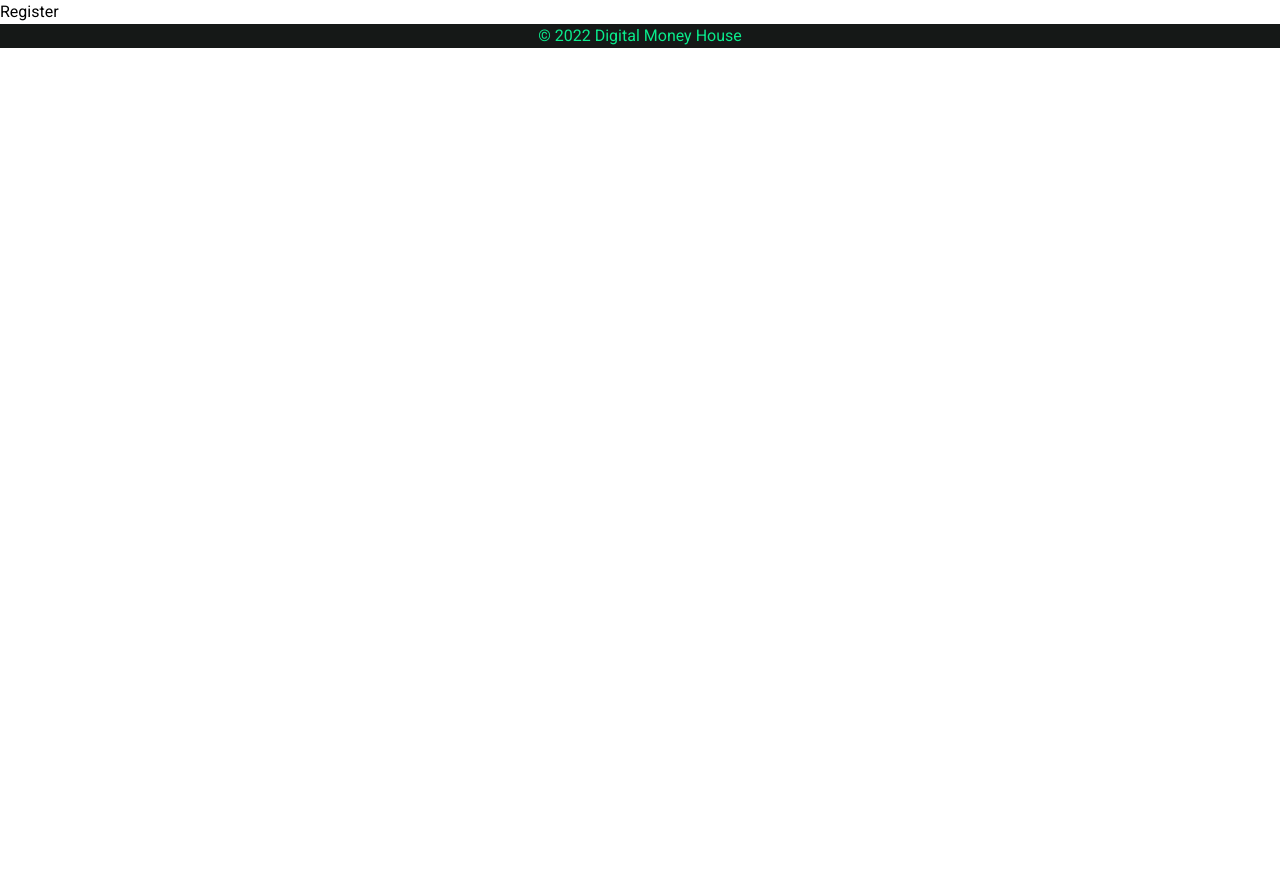
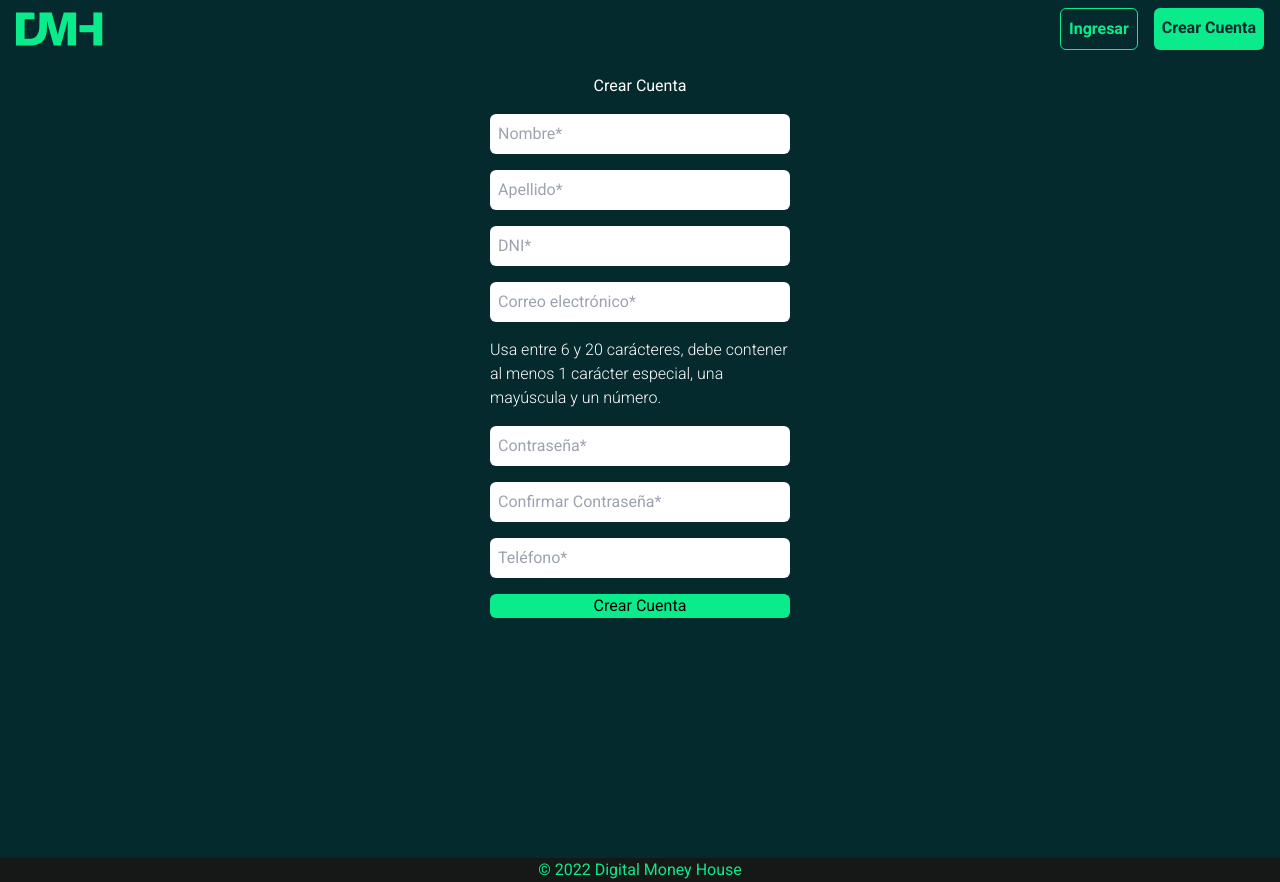
Before and after one commit to LuchoGiuliani/ProyectoFinalDH, a Next.js app: page /register in a window 1280 px wide. Before the commit the page ends 800 px from the top, so only its background shows below. Built offline with nearby package versions, Linux system fonts and the light colour scheme.

Commit message:
agregamos primeros pasos de registro

```diff
--- a/src/app/globals.css
+++ b/src/app/globals.css
@@ -15,7 +15,7 @@
 
 }
 
-@media (min-width: 494px) {
+@media (min-width: 594px) {
   .background_hero {
     background-image: url("/bg_hero.png");
     background-size: cover;
@@ -23,6 +23,5 @@
     width: 100%;
     height: 100vh;
     overflow: hidden;
-
   }
 }
--- a/src/app/layout.tsx
+++ b/src/app/layout.tsx
@@ -4,6 +4,7 @@ import "./globals.css";
 
 import Footer from "@/components/footer/Footer";
 import Head from "next/head";
+import Navbar from "@/components/navbar/Navbar";
 
 const roboto = Roboto({
   weight: ["100", "300", "400", "500", "700", "900"],
@@ -26,6 +27,7 @@ export default function RootLayout({
         <link rel="icon" href="/logo.png" />
       </Head>
       <body className={`${roboto.className}`}>
+        <Navbar />
         {children}
         <Footer />
       </body>
--- a/src/app/page.tsx
+++ b/src/app/page.tsx
@@ -3,17 +3,30 @@ import Image from "next/image";
 
 export default function Home() {
   return (
-    <main className="background_hero " >
+    <main className="background_hero relative">
 
-      <Navbar />
-
-
-
+      <section className="w-[60%] h-[50%] pt-8 pl-5 md:pl-6 flex flex-col gap-2">
+        <h1 className="text-white font-semibold    md:text-[48px] md:leading-10  text-[27px] leading-6 md:font-normal	">De ahora en <br /> adelante, hacés <br className="" />  más con tu dinero</h1>
+        <div className="border border-[#0AEB8C] w-6  md:hidden "></div>
+        <h2 className="text-[#0AEB8C] md:text-[34px]  leading-8 ">Tu nueva <span className="font-bold text-[22px] md:text-[34px] md:leading-10"><br className="md:hidden" /> billetera virtual</span></h2>
+      </section>
+      <section className="bg-[#0AEB8C] px-5 bottom-0 absolute flex flex-col w-full h-[40%] md:h-[20%] rounded-t-xl ">
+        <div className="bg-white rounded-xl p-6 ">
+          <h1>Transferí dinero</h1>
+          <h2 className="border border-t-[#0AEB8C]">Desde Digital Money House vas a poder transferir dinero a otras cuentas, asi como tambíen recibir transferencias y nuclear tu capital en nuestra billetera virtual</h2>
+        </div>
+        <div className="bg-white rounded-xl">
+          <h1>Pago de servicios</h1>
+          <h2 className="border border-t-[#0AEB8C]">Pagá mensualmente los servicios en 3 simples clicks. Facil, rápido y conveniente. Olvidate de las facturas en papel</h2>
+        </div>
+        <div></div>
+      </section>
     </main>
   );
 }
 
-{/* <div>
+{
+  /* <div>
   <h1 className="font-medium text-white text-[27px] p-4  lg:text-5xl max-w-[50%] tracking-tight leading-6	">De ahora en adelante, hacés  más con tu dinero</h1>
 <div className="border border-[#0AEB8C] w-6 ml-4"></div>
   <h2 className=" text-[#0AEB8C] text-[21px] p-4 max-w-[50%]">Tu nueva <span className="font-bold">billetera virtual</span></h2>
@@ -30,4 +43,5 @@ export default function Home() {
   <h2 className="text-black text-[16px]">Pagá mensualmente los servicios en 3 simples clicks. Facil, rápido y conveniente. Olvidate de las facturas en papel</h2>
 </div>
 <div className="bg-[#0AEB8C] w-full absolute h-[148px] bottom-[0px] rounded-t-xl z-10 "></div>
-</div> */}
+</div> */
+}
--- a/src/app/register/page.tsx
+++ b/src/app/register/page.tsx
@@ -1,9 +1,79 @@
-import React from 'react'
+"use client"
+import React, { useState, ChangeEvent, FormEvent } from "react";
 
-const page = () => {
-  return (
-    <div>Register</div>
-  )
+
+const BASE_URL = "https://digitalmoney.ctd.academy"
+// Definimos los tipos para los datos del formulario
+interface FormData {
+  dni: string;
+  email: string;
+  firstname: string;
+  lastname: string;
+  password: string;
+  phone: string;
 }
 
-export default page
+// Definimos el tipo para la respuesta de la API
+interface ApiResponse {
+  account_id: number;
+  email: string;
+  user_id: number;
+}
+
+const Page: React.FC = () => {
+  const [formData, setFormData] = useState<FormData>({
+    dni: "",
+    email: "",
+    firstname: "",
+    lastname: "",
+    password: "",
+    phone: ""
+  });
+
+  const handleChange = (e: ChangeEvent<HTMLInputElement>) => {
+    setFormData({ ...formData, [e.target.name]: e.target.value });
+  };
+
+  const handleSubmit = async (e: FormEvent<HTMLFormElement>) => {
+    e.preventDefault();
+    try {
+      const response = await fetch("https://digitalmoney.ctd.academy/api/users", {
+        method: "POST",
+        headers: {
+          "Content-Type": "application/json"
+        },
+        body: JSON.stringify(formData)
+      });
+      if (!response.ok) {
+        throw new Error("Error al crear la cuenta");
+      }
+      const data: ApiResponse = await response.json();
+      console.log("Usuario creado:", data);
+      // Aquí puedes manejar la respuesta, redirigir al usuario, etc.
+    } catch (error) {
+      console.error("Error:", error.message);
+      // Aquí puedes mostrar un mensaje de error al usuario
+    }
+  };
+
+  return (
+    <section className='h-screen bg-[#052A2D]'>
+      <div className="flex flex-col gap-4 p-4 justify-center items-center">
+        <h1 className="text-white text-center">Crear Cuenta</h1>
+        <form className="flex flex-col justify-center items-center gap-4" onSubmit={handleSubmit}>
+          <input className="rounded-md max-w-[300px] p-2 w-full" type="text" name="firstname" value={formData.firstname} onChange={handleChange} placeholder="Nombre*" />
+          <input className="rounded-md max-w-[300px] p-2 w-full" type="text" name="lastname" value={formData.lastname} onChange={handleChange} placeholder="Apellido*"/>
+          <input className="rounded-md max-w-[300px] p-2 w-full" type="text" name="dni" value={formData.dni} onChange={handleChange} placeholder="DNI*"/>
+          <input className="rounded-md max-w-[300px] p-2 w-full" type="text" name="email" value={formData.email} onChange={handleChange} placeholder="Correo electrónico*"/>
+          <h3 className="text-[16px] text-white font-light max-w-[300px]">Usa entre 6 y 20 carácteres, debe contener al menos 1 carácter especial, una mayúscula y un número.</h3>
+          <input className="rounded-md max-w-[300px] p-2 w-full" type="password" name="password" value={formData.password} onChange={handleChange} placeholder="Contraseña*"/>
+          <input className="rounded-md max-w-[300px] p-2 w-full" type="password" placeholder="Confirmar Contraseña*" />
+          <input className="rounded-md max-w-[300px] p-2 w-full" type="text" name="phone" value={formData.phone} onChange={handleChange} placeholder="Teléfono*" />
+          <button className="bg-[#0AEB8C] rounded-md text-center max-w-[300px] w-full" type="submit">Crear Cuenta</button>
+        </form>
+      </div>
+    </section>
+  );
+};
+
+export default Page;
--- a/tailwind.config.ts
+++ b/tailwind.config.ts
@@ -10,7 +10,7 @@ const config: Config = {
     extend: {
       color: {
         "--var-bg-primary": "#0F0D0D",
-        "--var-bg-secondary": "#233443",
+        "--var-bg-secondary": "#0AEB8C",
         "--var-color": "#FFF",
         "--var-color-secondary": "#2A3828",
       },
```
